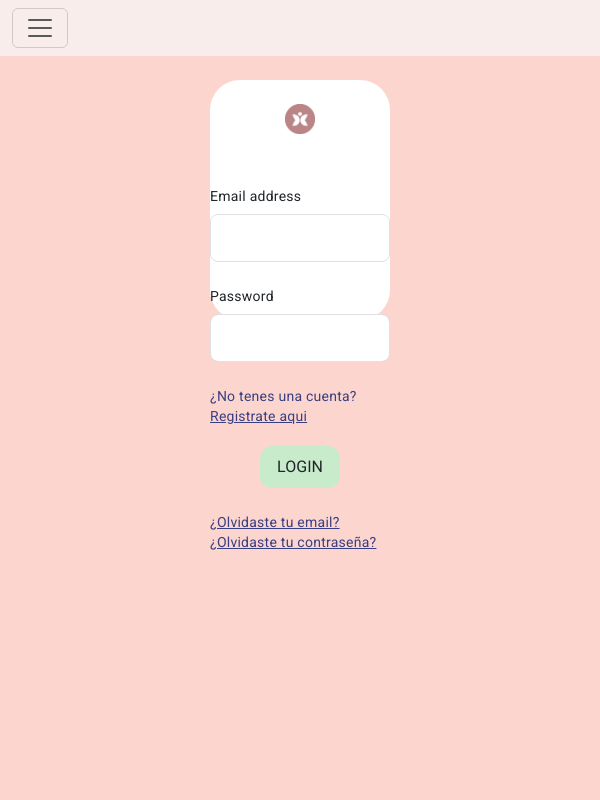
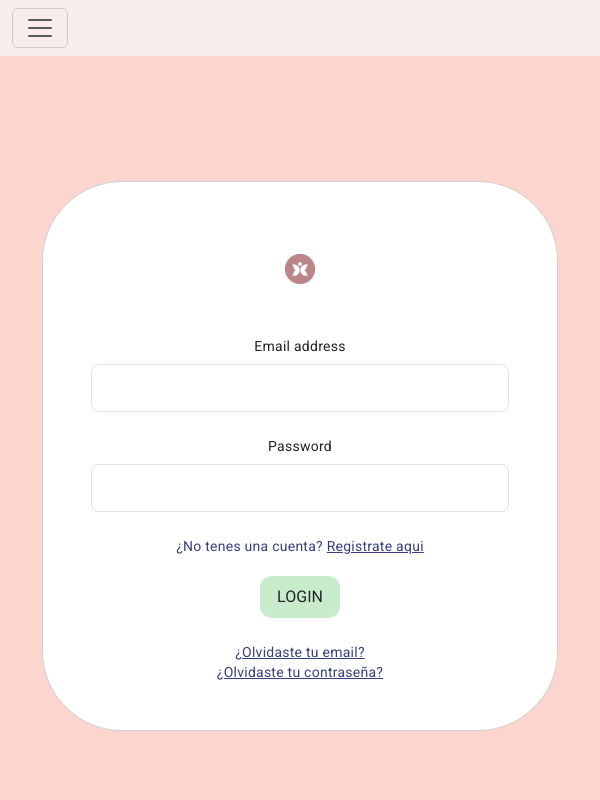
Before and after one commit to nehoxy/estetica-lida, an Angular app: page /login in a window 600 px wide. Shown: the top 800 px of the page. Built offline with nearby package versions, Linux system fonts and the light colour scheme.

Commit message:
login responsive

```diff
--- a/src/app/modules/auth/pages/login/login.component.css
+++ b/src/app/modules/auth/pages/login/login.component.css
@@ -6,23 +6,17 @@
 .bg{
     background-color: #FCD5CE;
 }
-.cardlogin{
+.cardslogin{
     width: 30vw;
     height:40vw;
     border-radius: 5vw;
     margin:auto;
     display: flex;
     justify-content: center;
-
+    background-color: white;
 
 }
-.card-body{
-    width:30vw;
-    height: 40vw;
-    background-color: white;
-    display:flex;
-    justify-content: center;
-}
+
 .logolida{
     width: 5vw;
     height: 5vw;
@@ -34,3 +28,34 @@
     background-color: #C8ECCB;
     border-radius:2vw;
 }
+@media only screen and (max-width: 600px) {
+    .cardslogin{
+        background-color: white;
+        width: 100%;
+        height: 54vw;
+        border-radius: 5vw;
+    }
+}
+@media only screen and (min-width: 600px) {
+    .cardslogin{
+        background-color: white;
+        width: 100%;
+        height: 54vw;
+        border-radius: 5vw;
+    }
+}
+@media only screen and (max-width: 768px) {
+    .cardslogin{
+        background-color: white;
+        width: 100%;
+        height: 40vw;
+        border-radius: 5vw;
+    }
+}
+@media only screen and (max-width: 1200px) {
+    .cardslogin{
+        background-color: white;
+        width: 30vw;
+        height: 40vw;
+    }
+}
--- a/src/app/modules/auth/pages/login/login.component.html
+++ b/src/app/modules/auth/pages/login/login.component.html
@@ -1,9 +1,10 @@
-<div class="contenedor">
-    <div class="container-fluid d-flex justify-content-center px-4 ">
-        <div class="p-4">
-            <div style="background-color: #ffffff;" class="cardlogin">
-                <div class="row">
-                    <div class="col-lg-12">
+<section class="vh-100" style="background-color: #FCD5CE;">
+    <div class="container py-5 h-100">
+      <div class="row d-flex justify-content-center align-items-center h-100">
+        <div class="col-12 col-md-8 col-lg-6 col-xl-5">
+          <div class="card shadow-2-strong" style="border-radius: 5rem;">
+            <div class="card-body p-5 text-center">
+
                 <form>
 
                     <div class="d-flex align-items-center mb-5 pb-1">
@@ -33,11 +34,10 @@
                     <a href="#!"style="color: #393f81;">¿Olvidaste tu contraseña?</a>
 
                   </form>
-                    </div>
-                </div>
 
             </div>
           </div>
-
         </div>
       </div>
+    </div>
+  </section>
```
Lines whose indentation alone changed are shown as unchanged.
